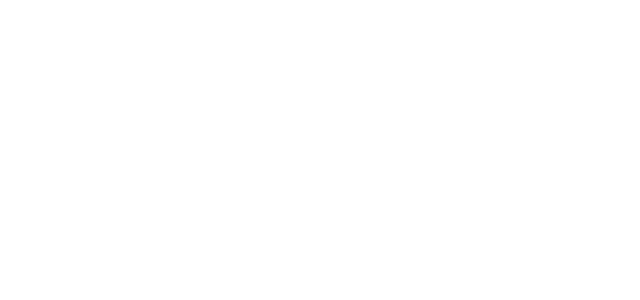
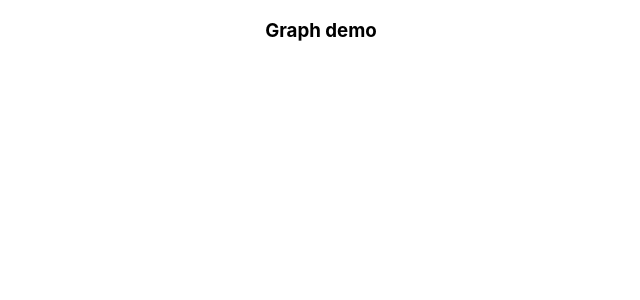
Before and after one commit to imcontrive/graph, a React (Create React App) app: page / in a window 1280 px wide. Shown: the top 300 px of the page, without its empty margins (319-959 px from the left). Built offline with nearby package versions, Linux system fonts and the light colour scheme.

Commit message:
minor work

```diff
--- a/src/App.js
+++ b/src/App.js
@@ -4,6 +4,7 @@
 function App() {
   return (
     <div className="App">
+      <h3>Graph demo</h3>
      <LoginButton />
     </div>
   );
```
